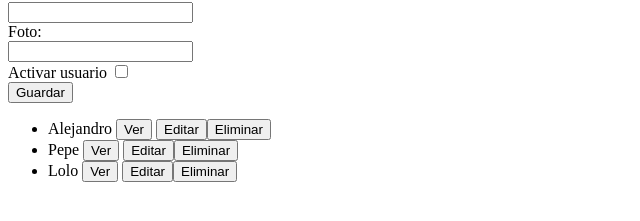
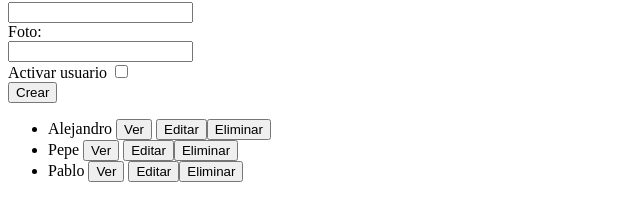
Before and after one commit to AlejoAlvarado/TallerNodeVueMongo, a Vue app in the folder vuefront/: page /#/ in a window 1280 px wide. Shown: the part 219-440 px from the top of the page, without its empty margins (0-640 px from the left). Built offline with nearby package versions, Linux system fonts and the light colour scheme.

Commit message:
edit user done

```diff
--- a/vuefront/src/App.vue
+++ b/vuefront/src/App.vue
@@ -1,35 +1,44 @@
 <template>
   <div class="form-wrapper">
     <label>Nombre: </label><br />
-    <input v-model="user.name.firstname" required /><br />
+    <input v-model="user.name.firstname"  /><br />
 
     <label>Apellido: </label><br />
-    <input v-model="user.name.lastname" required /><br />
+    <input v-model="user.name.lastname"  /><br />
 
     <label>Nombre de usuario: </label><br />
-    <input v-model="user.username" required /><br />
+    <input v-model="user.username"  /><br />
 
     <label>Tipo de identificación: </label><br />
-    <input v-model="user.userid.idtype" required /><br />
+    <input v-model="user.userid.idtype"  /><br />
 
-     <label>Número de identificación: </label><br />
-    <input v-model="user.userid.idvalue" required /><br />
+    <label>Número de identificación: </label><br />
+    <input v-model="user.userid.idvalue"  /><br />
 
     <label>Contraseña: </label><br />
-    <input v-model="user.password" required /><br />
+    <input v-model="user.password"  /><br />
 
     <label>Foto: </label><br />
-    <input v-model="user.photo" required /><br />
+    <input v-model="user.photo"  /><br />
 
     <label>Activar usuario </label
     ><input type="checkbox" id="checkbox" v-model="user.active" /><br />
 
-    <button color="success" class="mr-4" v-on:click="sendChangesDepen">
+    <button
+      v-if="editmode"
+      color="success"
+      class="mr-4"
+      v-on:click="sendEditUser"
+    >
       Guardar
     </button>
 
+    <button v-else color="success" class="mr-4" v-on:click="sendChangesUser">
+      Crear
+    </button>
+
     <div>
-      <UserList />
+      <UserList @click="editUser" />
     </div>
   </div>
 </template>
@@ -50,16 +59,18 @@ export default {
         password: "",
         photo: "",
         active: false,
-        userid:{idtype:"", idvalue:""},
+        userid: { idtype: "", idvalue: "" },
+        id:""
       },
+      editmode: false,
     };
   },
-  methods:{
-    sendChangesDepen: function(){
-      let data={
-        name:{
+  methods: {
+    sendChangesUser: function () {
+      let data = {
+        name: {
           fistname: this.user.name.firstname,
-          lastname:this.user.name.lastname
+          lastname: this.user.name.lastname,
         },
         username: this.user.username,
         photo: this.user.photo,
@@ -67,23 +78,72 @@ export default {
         state: this.user.active,
         userid: {
           idtype: this.user.userid.idtype,
-          idvalue: this.user.userid.idvalue
+          idvalue: this.user.userid.idvalue,
+        },
+      };
+      axios.defaults.baseURL = "http://localhost:3000";
+      axios.post("/users/create/", data).then((res) => {
+        if (res.status >= 200 && res.status < 300) {
+          console.log("Usuario guardado con éxito");
+          (this.user.name.firstname = ""),
+            (this.user.name.lastname = ""),
+            (this.user.username = ""),
+            (this.user.password = ""),
+            (this.user.photo = ""),
+            (this.user.active = ""),
+            (this.user.userid.idtype = ""),
+            (this.user.userid.idvalue = "");
+        } else {
+          console.log("Ocurrió un error");
         }
-
+      });
+    },
+    sendEditUser: function () {
+      let data = {
+        name: {
+          fistname: this.user.name.firstname,
+          lastname: this.user.name.lastname,
+        },
+        username: this.user.username,
+        photo: this.user.photo,
+        password: this.user.password,
+        state: this.user.active,
+        userid: {
+          idtype: this.user.userid.idtype,
+          idvalue: this.user.userid.idvalue,
+        },
       }
-      axios.defaults.baseURL = 'http://localhost:3000'
-      axios.post("/users/create/", data).then((res)=>{
-        if(res.status >= 200 && res.status<300){
-           console.log("Usuario guardado con éxito")
-
-        }else{
-          console.log("Ocurrió un error")
+      axios.defaults.baseURL = "http://localhost:3000";
+      axios.put(`/users/edit/${this.user.id}`,data).then((res) => {
+        if (res.status >= 200 && res.status < 300) {
+          console.log("El user ha sido editado");
+          (this.user.name.firstname = ""),
+            (this.user.name.lastname = ""),
+            (this.user.username = ""),
+            (this.user.password = ""),
+            (this.user.photo = ""),
+            (this.user.active = ""),
+            (this.user.userid.idtype = ""),
+            (this.user.userid.idvalue = "");
+             this.user.id =""
+        } else {
+          console.log("Ocurrió un error");
         }
-      })
-
-    }
-
-  }
+      });
+    },
+    editUser: function (user) {
+      this.editmode = true;
+      (this.user.name.firstname = user.name.firstname),
+        (this.user.name.lastname = user.name.lastname),
+        (this.user.username = user.username),
+        (this.user.password = user.password),
+        (this.user.photo = user.photo),
+        (this.user.active = user.active),
+        (this.user.userid.idtype = user.userid.idtype),
+        (this.user.userid.idvalue = user.userid.idvalue);
+        this.user.id = user.id
+    },
+  },
 };
 </script>
 
--- a/vuefront/src/Data/users.js
+++ b/vuefront/src/Data/users.js
@@ -3,21 +3,26 @@ export const Fakeusers = [
     name: { firstname: "Alejandro", lastname: "Alvarado" },
     username: "alejo123",
     password: "12345",
-    foto: "dwdcwdc",
+    photo: "dwdcwdc",
     active: false,
+    userid:{idtype:"cc", idvalue:"5555"}
   },
   {
     name: { firstname: "Pepe", lastname: "Peye" },
     username: "popeye",
     password: "asda",
-    foto: "fgsfdg",
+    photo: "fgsfdg",
     active: false,
+    userid:{idtype:"cc", idvalue:"6666"}
   },
   {
-    name: { firstname: "Lolo", lastname: "Lalo" },
-    username: "lolalo",
-    password: "asdasd",
-    foto: "sdfsdfsd",
-    active: false,
+    id :"5faebd36ff53ce0ed8bb8321",
+    name: { firstname: "Pablo", lastname: "Guzman" },
+    username: "pablous",
+    password: "pass123",
+    photo: "foto.jpg",
+    active: true,
+    userid:{idtype:"CC", idvalue:"66666"}
   },
+
 ];
--- a/vuefront/src/components/UserList.vue
+++ b/vuefront/src/components/UserList.vue
@@ -2,7 +2,7 @@
   <div>
     <ul id="userList">
       <li v-for="(user, index) in users" :key="index">
-        {{ user.name.firstname }} <button>Ver</button> <button v-on:click="saveEdit">Editar</button>
+        {{ user.name.firstname }} <button>Ver</button> <button v-on:click="editUser(user)">Editar</button>
         <button>Eliminar</button>
 
       </li>
@@ -34,8 +34,8 @@ export default {
   },
   methods:{
 
-    saveEdit: function(){
-      console.log("save")
+    editUser: function(user){
+      this.$emit("click", user)
 
     }
   }
--- a/vuefront/src/main.js
+++ b/vuefront/src/main.js
@@ -5,7 +5,9 @@ import axios from "axios";
 import VueAxios from "vue-axios";
 import UserList from "./components/UserList";
 
-const routes = [{ path: "/userlist", component: UserList }];
+const routes = [
+  { path: "/userlist", component: UserList }
+];
 
 Vue.use(VueAxios, axios);
 Vue.config.productionTip = false;
```
